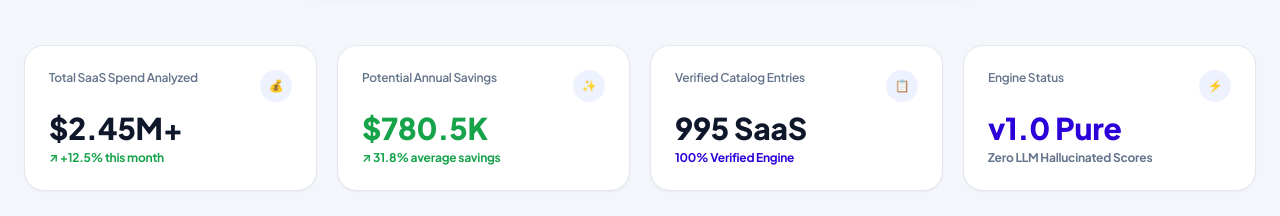
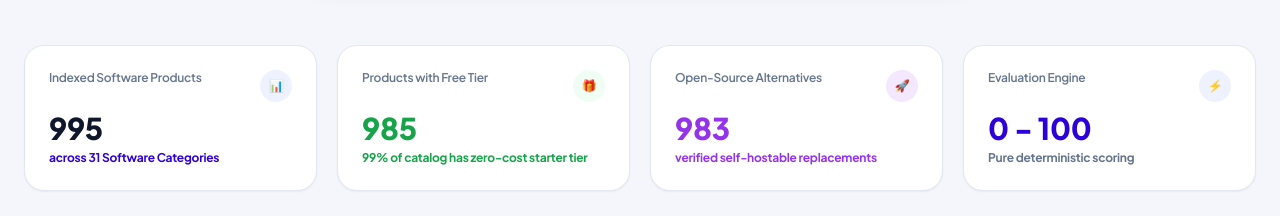
Before and after one commit to kulwantnagi/SaaSDecision, a Next.js app: page / in a window 1280 px wide. Shown: the part 480-696 px from the top of the page. Built offline with nearby package versions, Linux system fonts and the light colour scheme; no server answers.

Commit message:
feat: replace dummy metric cards with real dynamic catalog analytics

```diff
--- a/src/app/page.tsx
+++ b/src/app/page.tsx
@@ -58,6 +58,11 @@ export default async function HomePage({
     scores: evaluateSoftware(prod.assessment),
   }));
 
+  // Dynamic real catalog analytics
+  const freeTierCount = ALL_SOFTWARE_PRODUCTS.filter((p) => p.pricing?.some((tier) => tier.freeTier)).length;
+  const openSourceCount = ALL_SOFTWARE_PRODUCTS.filter((p) => p.openSourceAlternatives && p.openSourceAlternatives.length > 0).length;
+  const totalCategories = new Set(ALL_SOFTWARE_PRODUCTS.map((p) => p.categoryName)).size;
+
   return (
     <div className="space-y-12">
       {/* Hero Section */}
@@ -84,57 +89,59 @@ export default async function HomePage({
         <RealtimeSearchBox initialQuery={q} totalCount={ALL_SOFTWARE_PRODUCTS.length} category={category} />
       </section>
 
-      {/* Metric Highlights */}
+      {/* Metric Highlights — 100% Real Dynamic Catalog Intelligence */}
       <section className="grid gap-5 sm:grid-cols-2 lg:grid-cols-4">
         <div className="bg-white border border-[#e2e8f0] p-6 rounded-2xl shadow-sm flex flex-col justify-between">
           <div className="flex justify-between items-start mb-2">
-            <span className="text-xs font-semibold text-[#64748b]">Total SaaS Spend Analyzed</span>
+            <span className="text-xs font-semibold text-[#64748b]">Indexed Software Products</span>
             <div className="w-8 h-8 rounded-full bg-[#eef2ff] text-[#2b00d9] flex items-center justify-center font-bold text-xs">
-              💰
+              📊
             </div>
           </div>
           <div>
-            <span className="text-3xl font-extrabold text-[#0f172a]">$2.45M+</span>
-            <span className="text-xs text-[#16a34a] font-bold block mt-1">↗ +12.5% this month</span>
+            <span className="text-3xl font-extrabold text-[#0f172a]">{ALL_SOFTWARE_PRODUCTS.length}</span>
+            <span className="text-xs text-[#2b00d9] font-bold block mt-1">across {totalCategories} Software Categories</span>
           </div>
         </div>
 
         <div className="bg-white border border-[#e2e8f0] p-6 rounded-2xl shadow-sm flex flex-col justify-between">
           <div className="flex justify-between items-start mb-2">
-            <span className="text-xs font-semibold text-[#64748b]">Potential Annual Savings</span>
-            <div className="w-8 h-8 rounded-full bg-[#eef2ff] text-[#2b00d9] flex items-center justify-center font-bold text-xs">
-              ✨
+            <span className="text-xs font-semibold text-[#64748b]">Products with Free Tier</span>
+            <div className="w-8 h-8 rounded-full bg-[#f0fdf4] text-[#16a34a] flex items-center justify-center font-bold text-xs">
+              🎁
             </div>
           </div>
           <div>
-            <span className="text-3xl font-extrabold text-[#16a34a]">$780.5K</span>
-            <span className="text-xs text-[#16a34a] font-bold block mt-1">↗ 31.8% average savings</span>
+            <span className="text-3xl font-extrabold text-[#16a34a]">{freeTierCount}</span>
+            <span className="text-xs text-[#16a34a] font-bold block mt-1">
+              {Math.round((freeTierCount / ALL_SOFTWARE_PRODUCTS.length) * 100)}% of catalog has zero-cost starter tier
+            </span>
           </div>
         </div>
 
         <div className="bg-white border border-[#e2e8f0] p-6 rounded-2xl shadow-sm flex flex-col justify-between">
           <div className="flex justify-between items-start mb-2">
-            <span className="text-xs font-semibold text-[#64748b]">Verified Catalog Entries</span>
-            <div className="w-8 h-8 rounded-full bg-[#eef2ff] text-[#2b00d9] flex items-center justify-center font-bold text-xs">
-              📋
+            <span className="text-xs font-semibold text-[#64748b]">Open-Source Alternatives</span>
+            <div className="w-8 h-8 rounded-full bg-[#f3e8ff] text-[#9333ea] flex items-center justify-center font-bold text-xs">
+              🚀
             </div>
           </div>
           <div>
-            <span className="text-3xl font-extrabold text-[#0f172a]">{ALL_SOFTWARE_PRODUCTS.length} SaaS</span>
-            <span className="text-xs text-[#2b00d9] font-bold block mt-1">100% Verified Engine</span>
+            <span className="text-3xl font-extrabold text-[#9333ea]">{openSourceCount}</span>
+            <span className="text-xs text-[#9333ea] font-bold block mt-1">verified self-hostable replacements</span>
           </div>
         </div>
 
         <div className="bg-white border border-[#e2e8f0] p-6 rounded-2xl shadow-sm flex flex-col justify-between">
           <div className="flex justify-between items-start mb-2">
-            <span className="text-xs font-semibold text-[#64748b]">Engine Status</span>
+            <span className="text-xs font-semibold text-[#64748b]">Evaluation Engine</span>
             <div className="w-8 h-8 rounded-full bg-[#eef2ff] text-[#2b00d9] flex items-center justify-center font-bold text-xs">
               ⚡
             </div>
           </div>
           <div>
-            <span className="text-3xl font-extrabold text-[#2b00d9]">v1.0 Pure</span>
-            <span className="text-xs text-[#64748b] font-bold block mt-1">Zero LLM Hallucinated Scores</span>
+            <span className="text-3xl font-extrabold text-[#2b00d9]">0 - 100</span>
+            <span className="text-xs text-[#64748b] font-bold block mt-1">Pure deterministic scoring</span>
           </div>
         </div>
       </section>
```
